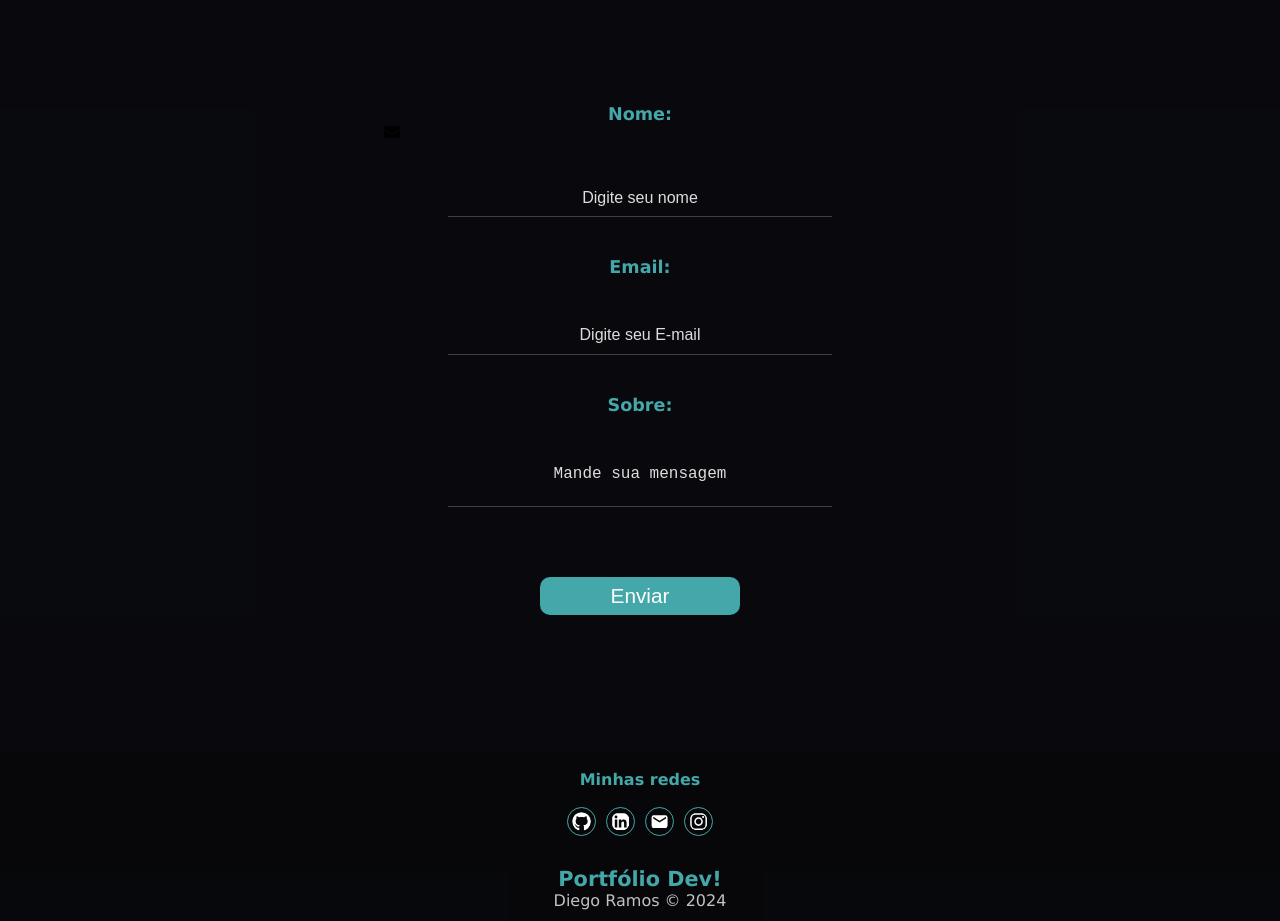
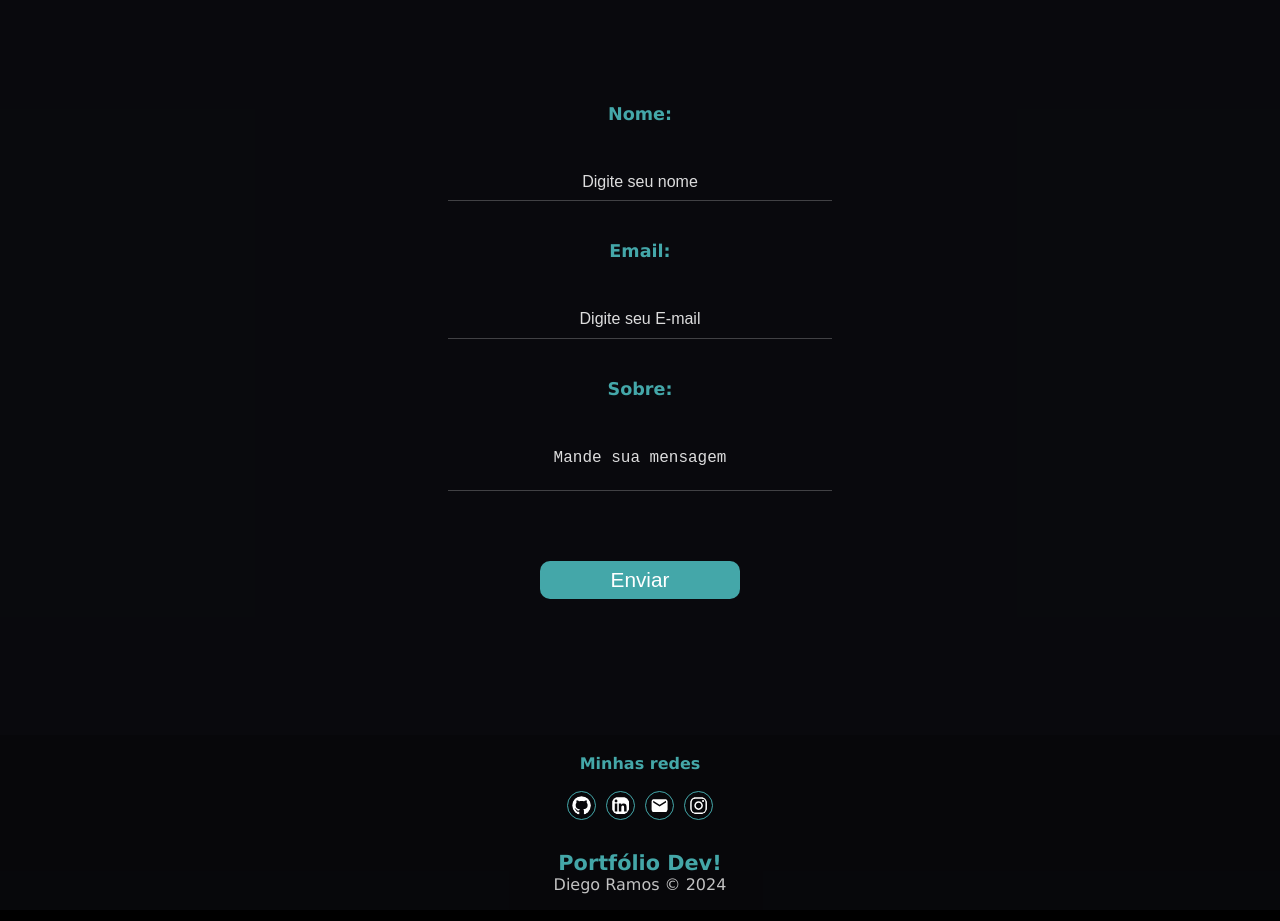
Before and after one commit to diegoramosds/projeto-portfolio, a React (Vite) app in the folder projeto-portfolio/: page / in a window 1280 px wide. Shown: the part 8020-8941 px from the top of the page. Built offline with nearby package versions, Linux system fonts and the light colour scheme.

Commit message:
Update Contact.jsx

```diff
--- a/projeto-portfolio/src/pages/Contact/Contact.jsx
+++ b/projeto-portfolio/src/pages/Contact/Contact.jsx
@@ -56,11 +56,8 @@ function Contact() {
       </p>
       <div>
         <form onSubmit={handleSubmit}>
-          <label>
-            Nome:
-          </label>
-          <FaEnvelope />
-          <input
+          <label>Nome:
+            <input
               type="text"
               required
               name="displayName"
@@ -69,6 +66,7 @@ function Contact() {
               value={name}
               disabled={loading}
             />
+          </label>
           <label>
             Email:
             <input
```
